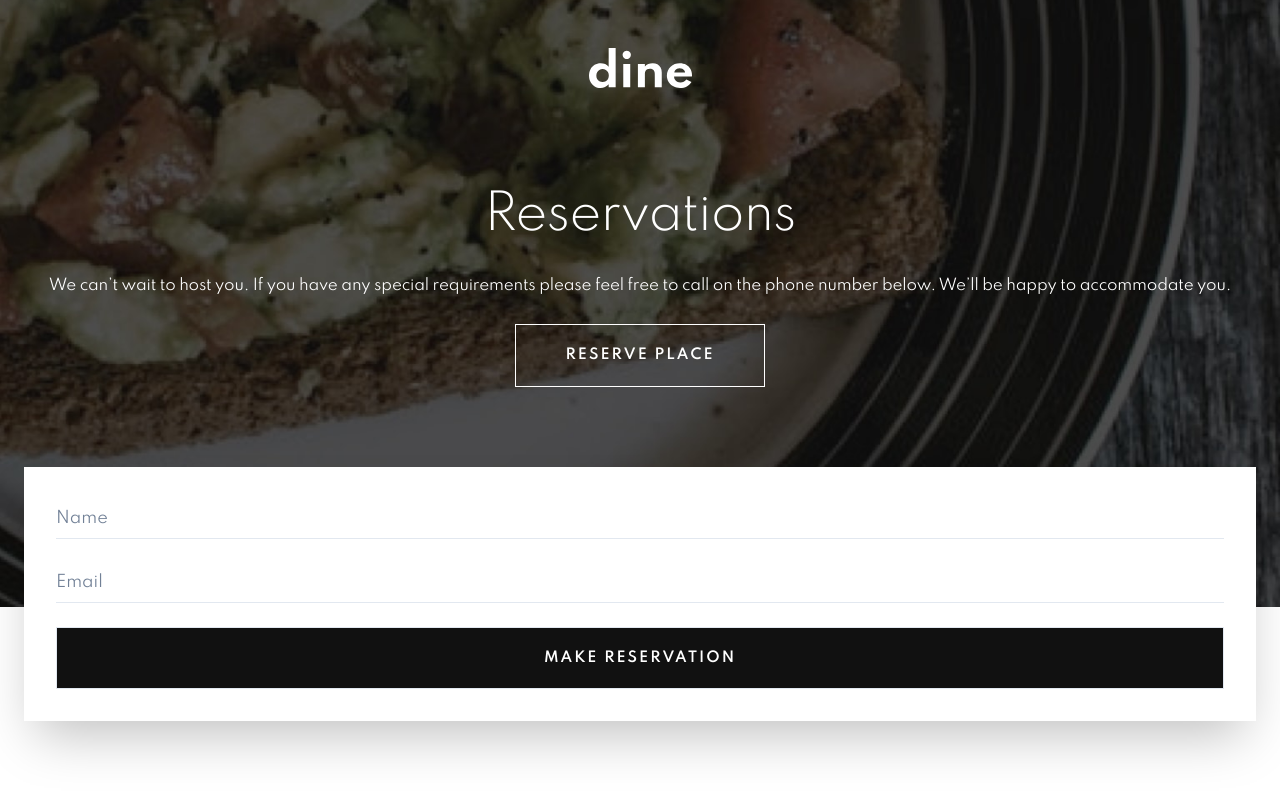
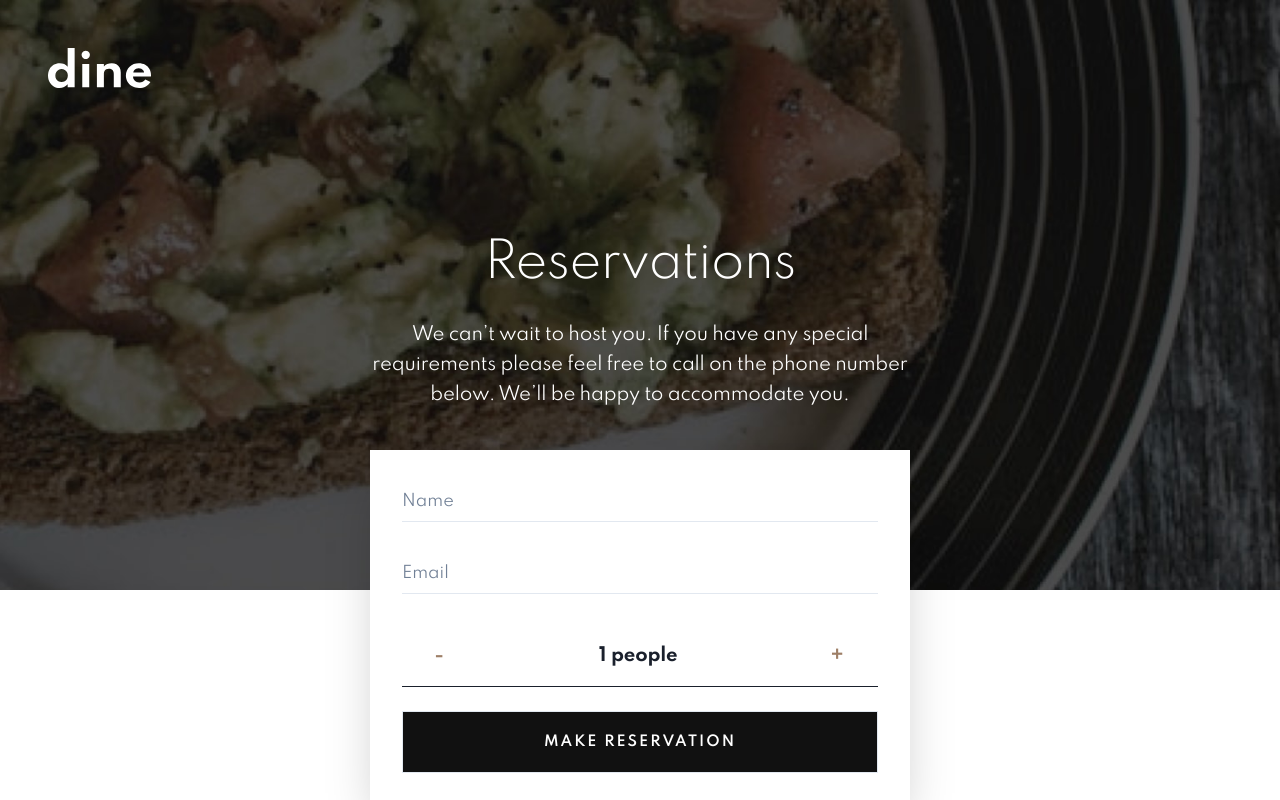
Before and after one commit to 0xShynn/frontendmentor-dine-restaurant-website, a Next.js app: page /booking in a window 1280 px wide. Shown: the top 800 px of the page. Built offline with nearby package versions, Linux system fonts and the light colour scheme.

Commit message:
updated/wip: booking page styling, reservation form counter/styling/errors. added: flushed gray

```diff
--- a/components/ReservationForm.js
+++ b/components/ReservationForm.js
@@ -6,9 +6,12 @@ import {
   FormControl,
   FormErrorMessage,
   FormLabel,
+  Heading,
   Input,
+  Text,
 } from '@chakra-ui/react';
 import { yupResolver } from '@hookform/resolvers/yup';
+import { useState } from 'react';
 import { useForm } from 'react-hook-form';
 import * as yup from 'yup';
 
@@ -28,21 +31,30 @@ const ReservationForm = () => {
 
   function onSubmit(values) {
     return new Promise((resolve) => {
+      const updatedValues = { seats: seats, ...values };
       setTimeout(() => {
-        alert(JSON.stringify(values, null, 2));
+        alert(JSON.stringify(updatedValues, null, 2));
         resolve();
       }, 2000);
     });
   }
 
+  const [seats, setSeats] = useState(1);
+
   return (
-    <Box bg="white" w="full" p="8" shadow="2xl" pos="relative" top="-140px">
+    <Box
+      bg="white"
+      maxW={{ base: 'full', sm: '540px' }}
+      mx="auto"
+      p="8"
+      shadow="2xl"
+      pos="relative"
+      top="-140px"
+      id="form"
+    >
       <form onSubmit={handleSubmit(onSubmit)}>
-        <FormControl isInvalid={errors.name} id="name" mb="6">
-          <FormLabel display="none" color="red">
-            Name
-          </FormLabel>
-          <Flex direction="column">
+        <FormControl isInvalid={errors.name} id="name" mb="8">
+          <Flex direction="column" pos="relative">
             <Input
               id="name"
               placeholder="Name"
@@ -55,17 +67,14 @@ const ReservationForm = () => {
               })}
               variant="flushed"
             />
-            <FormErrorMessage fontSize="xs">
+            <FormErrorMessage fontSize="11px" pos="absolute" bottom="-22px">
               {errors.name && errors.name.message}
             </FormErrorMessage>
           </Flex>
         </FormControl>
 
-        <FormControl isInvalid={errors.name} id="email" mb="6">
-          <FormLabel display="none" color="red">
-            Email
-          </FormLabel>
-          <Flex direction="column">
+        <FormControl isInvalid={errors.name} id="email" mb="8">
+          <Flex direction="column" pos="relative">
             <Input
               id="email"
               placeholder="Email"
@@ -78,11 +87,43 @@ const ReservationForm = () => {
               })}
               variant="flushed"
             />
-            <FormErrorMessage fontSize="xs">
+            <FormErrorMessage fontSize="11px" pos="absolute" bottom="-22px">
               {errors.email && errors.email.message}
             </FormErrorMessage>
           </Flex>
         </FormControl>
+
+        <Flex
+          mb="6"
+          borderBottom="1px"
+          w="full"
+          justify="space-between"
+          align="center"
+        >
+          <Button
+            variant="flushed"
+            onClick={() => {
+              if (seats > 1) {
+                setSeats(seats - 1);
+              }
+            }}
+          >
+            -
+          </Button>
+          <Heading as="p" variant="h3l">
+            {seats} people
+          </Heading>
+          <Button
+            variant="flushed"
+            onClick={() => {
+              if (seats < 10) {
+                setSeats(seats + 1);
+              }
+            }}
+          >
+            +
+          </Button>
+        </Flex>
 
         <Button variant="black" type="submit" w="full" isLoading={isSubmitting}>
           Make reservation
--- a/pages/booking.js
+++ b/pages/booking.js
@@ -1,7 +1,6 @@
-import { Box, Flex, Heading, Text } from '@chakra-ui/react';
+import { Box, Flex, Heading, Link, Text } from '@chakra-ui/react';
 import Head from 'next/head';
 
-import CustomLink from '../components/CustomLink';
 import Footer from '../components/Footer';
 import Logo from '../components/Logo';
 import ReservationForm from '../components/ReservationForm';
@@ -14,34 +13,52 @@ const Booking = () => {
         <meta name="description" content="Generated by create next app" />
         <link rel="icon" href="/favicon.ico" />
       </Head>
+
       <Flex
         role="main"
         direction="column"
         align="center"
-        bg="white"
         bgImage={{
           base: '/images/hero-bg-mobile@2x.jpg',
           md: '/images/hero-bg-tablet@2x.jpg',
           xl: '/images/hero-bg-desktop@2x.jpg',
         }}
         bgRepeat="no-repeat"
-        bgPos="center"
+        bgPos="top"
         bgSize="cover"
-        pt="12"
       >
-        <Logo />
+        <Box
+          alignSelf={{ base: 'center', md: 'flex-start' }}
+          w="full"
+          pt="12"
+          px={{ md: 12 }}
+          mb={{ md: 12 }}
+        >
+          <Logo />
+        </Box>
         <Heading as="h1" variant="h1" color="white" mb="6">
           Reservations
         </Heading>
-        <Text textStyle="body2" color="white" textAlign="center" mb="6">
+        <Text
+          textStyle={{ base: 'body2', md: 'body1' }}
+          color="white"
+          textAlign="center"
+          maxW="573px"
+          mb={{ base: 6, md: '180px' }}
+        >
           We can’t wait to host you. If you have any special requirements please
           feel free to call on the phone number below. We’ll be happy to
           accommodate you.
         </Text>
-        <CustomLink href="/" variant="dark" mb="220px">
+        <Link href="#form" variant="dark" mb="220px" display={{ md: 'none' }}>
           Reserve place
-        </CustomLink>
-        <Box w="full" bg="white" px="6">
+        </Link>
+        <Box
+          w={{ base: 'full' }}
+          bg="white"
+          px={{ base: 6, md: '0' }}
+          boxSizing="border-box"
+        >
           <ReservationForm />
         </Box>
       </Flex>
--- a/theme/colors.js
+++ b/theme/colors.js
@@ -8,6 +8,7 @@ const colors = {
     ebonyclay: '#d4e2fc',
     shuttlegray: 'hsl(217, 14%, 42%)',
     dinegray: '#181818',
+    flushedgray: '#8E8E8E',
   },
 };
 
--- a/theme/components/button.js
+++ b/theme/components/button.js
@@ -17,6 +17,12 @@ const button = {
     ...light,
     ...black,
     ...dark,
+    flushed: {
+      color: 'primary.beaver',
+      fontSize: '20px',
+      px: 8,
+      border: 'none',
+    },
   },
   defaultProps: {
     size: 'md',
```
